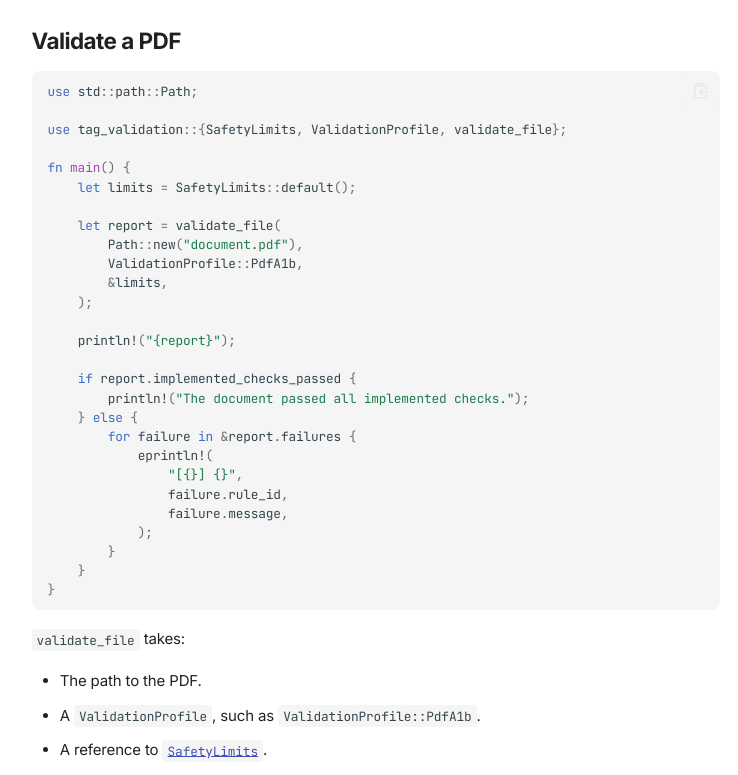
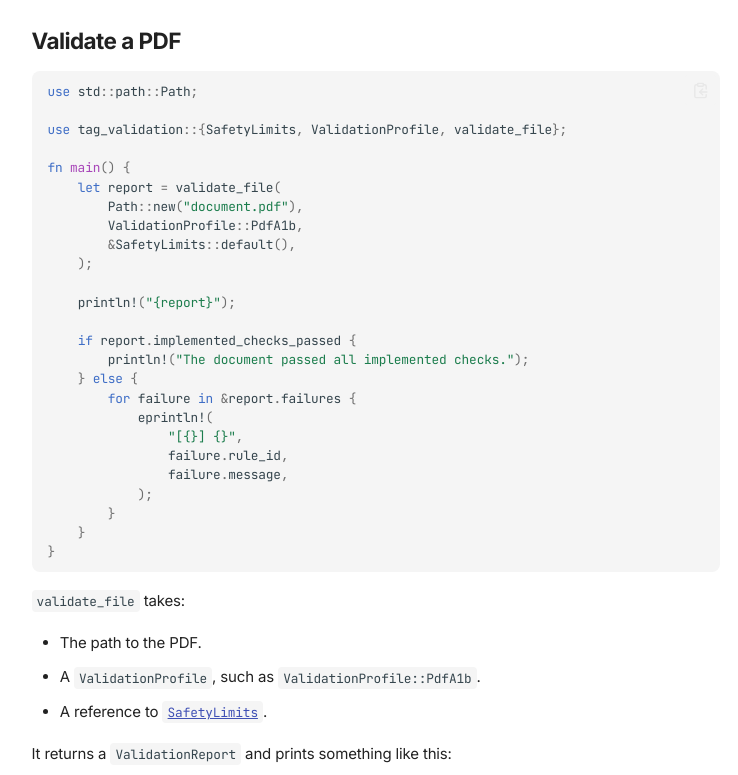
Before and after one commit to JosephBARBIERDARNAL/page, a plain HTML site: page reference/rust-crate/index.html in a window 1280 px wide. Shown: the part 512-1287 px from the top of the page, without its empty margins (257-995 px from the left). Drawn offline with Linux system fonts and the light colour scheme; no server answers.

Commit message:
deploy: 3d1362b4026669c8136fc02746ed98db2a1211e9

```diff
--- a/reference/rust-crate/index.html
+++ b/reference/rust-crate/index.html
@@ -759,28 +759,26 @@
 </span><span id="__span-1-3"><a id="__codelineno-1-3" name="__codelineno-1-3" href="#__codelineno-1-3"></a><span class="k">use</span><span class="w"> </span><span class="n">tag_validation</span><span class="p">::{</span><span class="n">SafetyLimits</span><span class="p">,</span><span class="w"> </span><span class="n">ValidationProfile</span><span class="p">,</span><span class="w"> </span><span class="n">validate_file</span><span class="p">};</span>
 </span><span id="__span-1-4"><a id="__codelineno-1-4" name="__codelineno-1-4" href="#__codelineno-1-4"></a>
 </span><span id="__span-1-5"><a id="__codelineno-1-5" name="__codelineno-1-5" href="#__codelineno-1-5"></a><span class="k">fn</span><span class="w"> </span><span class="nf">main</span><span class="p">()</span><span class="w"> </span><span class="p">{</span>
-</span><span id="__span-1-6"><a id="__codelineno-1-6" name="__codelineno-1-6" href="#__codelineno-1-6"></a><span class="w">    </span><span class="kd">let</span><span class="w"> </span><span class="n">limits</span><span class="w"> </span><span class="o">=</span><span class="w"> </span><span class="n">SafetyLimits</span><span class="p">::</span><span class="n">default</span><span class="p">();</span>
-</span><span id="__span-1-7"><a id="__codelineno-1-7" name="__codelineno-1-7" href="#__codelineno-1-7"></a>
-</span><span id="__span-1-8"><a id="__codelineno-1-8" name="__codelineno-1-8" href="#__codelineno-1-8"></a><span class="w">    </span><span class="kd">let</span><span class="w"> </span><span class="n">report</span><span class="w"> </span><span class="o">=</span><span class="w"> </span><span class="n">validate_file</span><span class="p">(</span>
-</span><span id="__span-1-9"><a id="__codelineno-1-9" name="__codelineno-1-9" href="#__codelineno-1-9"></a><span class="w">        </span><span class="n">Path</span><span class="p">::</span><span class="n">new</span><span class="p">(</span><span class="s">&quot;document.pdf&quot;</span><span class="p">),</span>
-</span><span id="__span-1-10"><a id="__codelineno-1-10" name="__codelineno-1-10" href="#__codelineno-1-10"></a><span class="w">        </span><span class="n">ValidationProfile</span><span class="p">::</span><span class="n">PdfA1b</span><span class="p">,</span>
-</span><span id="__span-1-11"><a id="__codelineno-1-11" name="__codelineno-1-11" href="#__codelineno-1-11"></a><span class="w">        </span><span class="o">&amp;</span><span class="n">limits</span><span class="p">,</span>
-</span><span id="__span-1-12"><a id="__codelineno-1-12" name="__codelineno-1-12" href="#__codelineno-1-12"></a><span class="w">    </span><span class="p">);</span>
+</span><span id="__span-1-6"><a id="__codelineno-1-6" name="__codelineno-1-6" href="#__codelineno-1-6"></a><span class="w">    </span><span class="kd">let</span><span class="w"> </span><span class="n">report</span><span class="w"> </span><span class="o">=</span><span class="w"> </span><span class="n">validate_file</span><span class="p">(</span>
+</span><span id="__span-1-7"><a id="__codelineno-1-7" name="__codelineno-1-7" href="#__codelineno-1-7"></a><span class="w">        </span><span class="n">Path</span><span class="p">::</span><span class="n">new</span><span class="p">(</span><span class="s">&quot;document.pdf&quot;</span><span class="p">),</span>
+</span><span id="__span-1-8"><a id="__codelineno-1-8" name="__codelineno-1-8" href="#__codelineno-1-8"></a><span class="w">        </span><span class="n">ValidationProfile</span><span class="p">::</span><span class="n">PdfA1b</span><span class="p">,</span>
+</span><span id="__span-1-9"><a id="__codelineno-1-9" name="__codelineno-1-9" href="#__codelineno-1-9"></a><span class="w">        </span><span class="o">&amp;</span><span class="n">SafetyLimits</span><span class="p">::</span><span class="n">default</span><span class="p">(),</span>
+</span><span id="__span-1-10"><a id="__codelineno-1-10" name="__codelineno-1-10" href="#__codelineno-1-10"></a><span class="w">    </span><span class="p">);</span>
+</span><span id="__span-1-11"><a id="__codelineno-1-11" name="__codelineno-1-11" href="#__codelineno-1-11"></a>
+</span><span id="__span-1-12"><a id="__codelineno-1-12" name="__codelineno-1-12" href="#__codelineno-1-12"></a><span class="w">    </span><span class="fm">println!</span><span class="p">(</span><span class="s">&quot;{report}&quot;</span><span class="p">);</span>
 </span><span id="__span-1-13"><a id="__codelineno-1-13" name="__codelineno-1-13" href="#__codelineno-1-13"></a>
-</span><span id="__span-1-14"><a id="__codelineno-1-14" name="__codelineno-1-14" href="#__codelineno-1-14"></a><span class="w">    </span><span class="fm">println!</span><span class="p">(</span><span class="s">&quot;{report}&quot;</span><span class="p">);</span>
-</span><span id="__span-1-15"><a id="__codelineno-1-15" name="__codelineno-1-15" href="#__codelineno-1-15"></a>
-</span><span id="__span-1-16"><a id="__codelineno-1-16" name="__codelineno-1-16" href="#__codelineno-1-16"></a><span class="w">    </span><span class="k">if</span><span class="w"> </span><span class="n">report</span><span class="p">.</span><span class="n">implemented_checks_passed</span><span class="w"> </span><span class="p">{</span>
-</span><span id="__span-1-17"><a id="__codelineno-1-17" name="__codelineno-1-17" href="#__codelineno-1-17"></a><span class="w">        </span><span class="fm">println!</span><span class="p">(</span><span class="s">&quot;The document passed all implemented checks.&quot;</span><span class="p">);</span>
-</span><span id="__span-1-18"><a id="__codelineno-1-18" name="__codelineno-1-18" href="#__codelineno-1-18"></a><span class="w">    </span><span class="p">}</span><span class="w"> </span><span class="k">else</span><span class="w"> </span><span class="p">{</span>
-</span><span id="__span-1-19"><a id="__codelineno-1-19" name="__codelineno-1-19" href="#__codelineno-1-19"></a><span class="w">        </span><span class="k">for</span><span class="w"> </span><span class="n">failure</span><span class="w"> </span><span class="k">in</span><span class="w"> </span><span class="o">&amp;</span><span class="n">report</span><span class="p">.</span><span class="n">failures</span><span class="w"> </span><span class="p">{</span>
-</span><span id="__span-1-20"><a id="__codelineno-1-20" name="__codelineno-1-20" href="#__codelineno-1-20"></a><span class="w">            </span><span class="fm">eprintln!</span><span class="p">(</span>
-</span><span id="__span-1-21"><a id="__codelineno-1-21" name="__codelineno-1-21" href="#__codelineno-1-21"></a><span class="w">                </span><span class="s">&quot;[{}] {}&quot;</span><span class="p">,</span>
-</span><span id="__span-1-22"><a id="__codelineno-1-22" name="__codelineno-1-22" href="#__codelineno-1-22"></a><span class="w">                </span><span class="n">failure</span><span class="p">.</span><span class="n">rule_id</span><span class="p">,</span>
-</span><span id="__span-1-23"><a id="__codelineno-1-23" name="__codelineno-1-23" href="#__codelineno-1-23"></a><span class="w">                </span><span class="n">failure</span><span class="p">.</span><span class="n">message</span><span class="p">,</span>
-</span><span id="__span-1-24"><a id="__codelineno-1-24" name="__codelineno-1-24" href="#__codelineno-1-24"></a><span class="w">            </span><span class="p">);</span>
-</span><span id="__span-1-25"><a id="__codelineno-1-25" name="__codelineno-1-25" href="#__codelineno-1-25"></a><span class="w">        </span><span class="p">}</span>
-</span><span id="__span-1-26"><a id="__codelineno-1-26" name="__codelineno-1-26" href="#__codelineno-1-26"></a><span class="w">    </span><span class="p">}</span>
-</span><span id="__span-1-27"><a id="__codelineno-1-27" name="__codelineno-1-27" href="#__codelineno-1-27"></a><span class="p">}</span>
+</span><span id="__span-1-14"><a id="__codelineno-1-14" name="__codelineno-1-14" href="#__codelineno-1-14"></a><span class="w">    </span><span class="k">if</span><span class="w"> </span><span class="n">report</span><span class="p">.</span><span class="n">implemented_checks_passed</span><span class="w"> </span><span class="p">{</span>
+</span><span id="__span-1-15"><a id="__codelineno-1-15" name="__codelineno-1-15" href="#__codelineno-1-15"></a><span class="w">        </span><span class="fm">println!</span><span class="p">(</span><span class="s">&quot;The document passed all implemented checks.&quot;</span><span class="p">);</span>
+</span><span id="__span-1-16"><a id="__codelineno-1-16" name="__codelineno-1-16" href="#__codelineno-1-16"></a><span class="w">    </span><span class="p">}</span><span class="w"> </span><span class="k">else</span><span class="w"> </span><span class="p">{</span>
+</span><span id="__span-1-17"><a id="__codelineno-1-17" name="__codelineno-1-17" href="#__codelineno-1-17"></a><span class="w">        </span><span class="k">for</span><span class="w"> </span><span class="n">failure</span><span class="w"> </span><span class="k">in</span><span class="w"> </span><span class="o">&amp;</span><span class="n">report</span><span class="p">.</span><span class="n">failures</span><span class="w"> </span><span class="p">{</span>
+</span><span id="__span-1-18"><a id="__codelineno-1-18" name="__codelineno-1-18" href="#__codelineno-1-18"></a><span class="w">            </span><span class="fm">eprintln!</span><span class="p">(</span>
+</span><span id="__span-1-19"><a id="__codelineno-1-19" name="__codelineno-1-19" href="#__codelineno-1-19"></a><span class="w">                </span><span class="s">&quot;[{}] {}&quot;</span><span class="p">,</span>
+</span><span id="__span-1-20"><a id="__codelineno-1-20" name="__codelineno-1-20" href="#__codelineno-1-20"></a><span class="w">                </span><span class="n">failure</span><span class="p">.</span><span class="n">rule_id</span><span class="p">,</span>
+</span><span id="__span-1-21"><a id="__codelineno-1-21" name="__codelineno-1-21" href="#__codelineno-1-21"></a><span class="w">                </span><span class="n">failure</span><span class="p">.</span><span class="n">message</span><span class="p">,</span>
+</span><span id="__span-1-22"><a id="__codelineno-1-22" name="__codelineno-1-22" href="#__codelineno-1-22"></a><span class="w">            </span><span class="p">);</span>
+</span><span id="__span-1-23"><a id="__codelineno-1-23" name="__codelineno-1-23" href="#__codelineno-1-23"></a><span class="w">        </span><span class="p">}</span>
+</span><span id="__span-1-24"><a id="__codelineno-1-24" name="__codelineno-1-24" href="#__codelineno-1-24"></a><span class="w">    </span><span class="p">}</span>
+</span><span id="__span-1-25"><a id="__codelineno-1-25" name="__codelineno-1-25" href="#__codelineno-1-25"></a><span class="p">}</span>
 </span></code></pre></div>
 <p><code>validate_file</code> takes:</p>
 <ul>
```
Also changed, not shown: search.json (+1 -1 lines).
